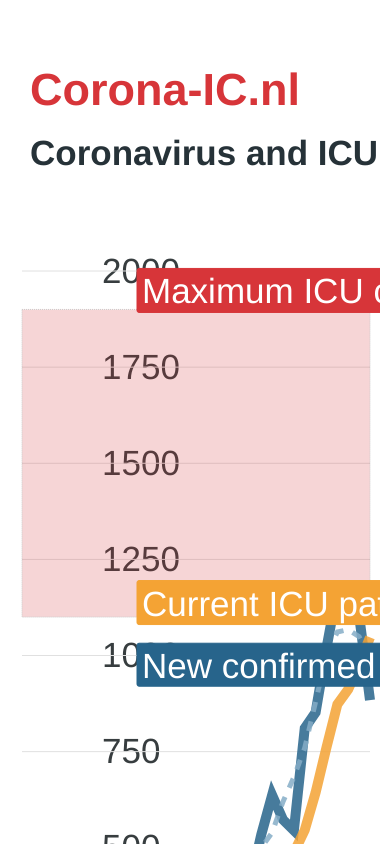
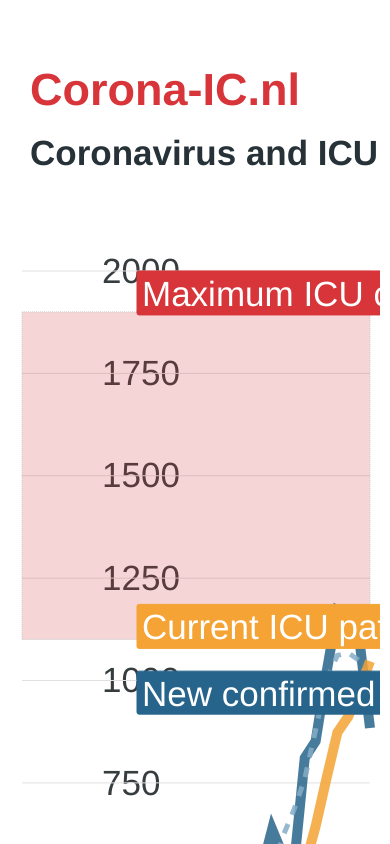
Before and after one commit to jvannistelrooy/corona-curve-nl, a plain HTML site: page index.html in a window 390 px wide. Shown: the top 844 px of the page. Drawn offline with nearby package versions, Linux system fonts and the light colour scheme.

Commit message:
Total graph height mobile 1200px

```diff
--- a/index.html
+++ b/index.html
@@ -257,7 +257,7 @@
             breakpoint: 992,
             options: {
               chart: {
-                height: '1150',
+                height: '1200',
               },
               tooltip: {
                 enabled: false,
```
